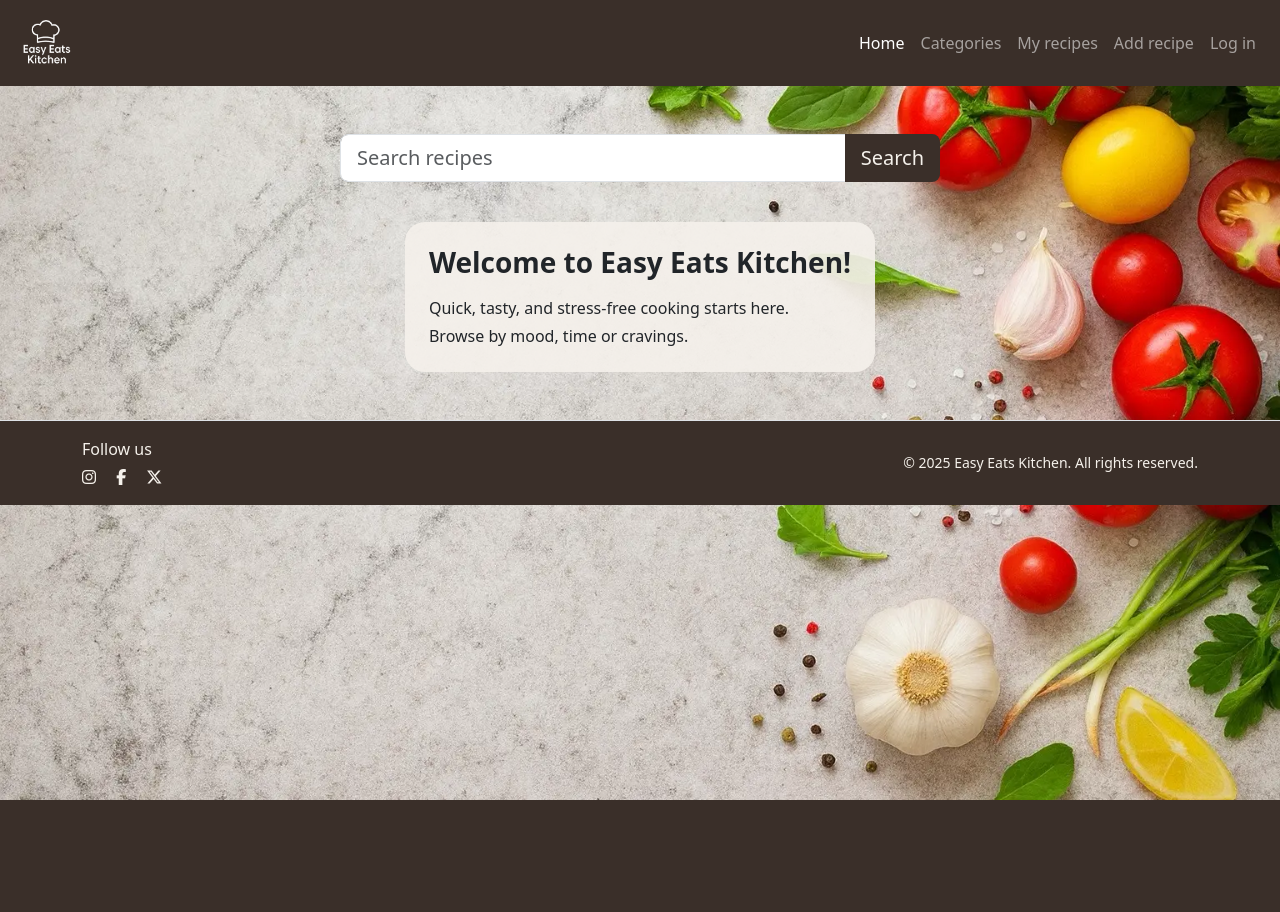
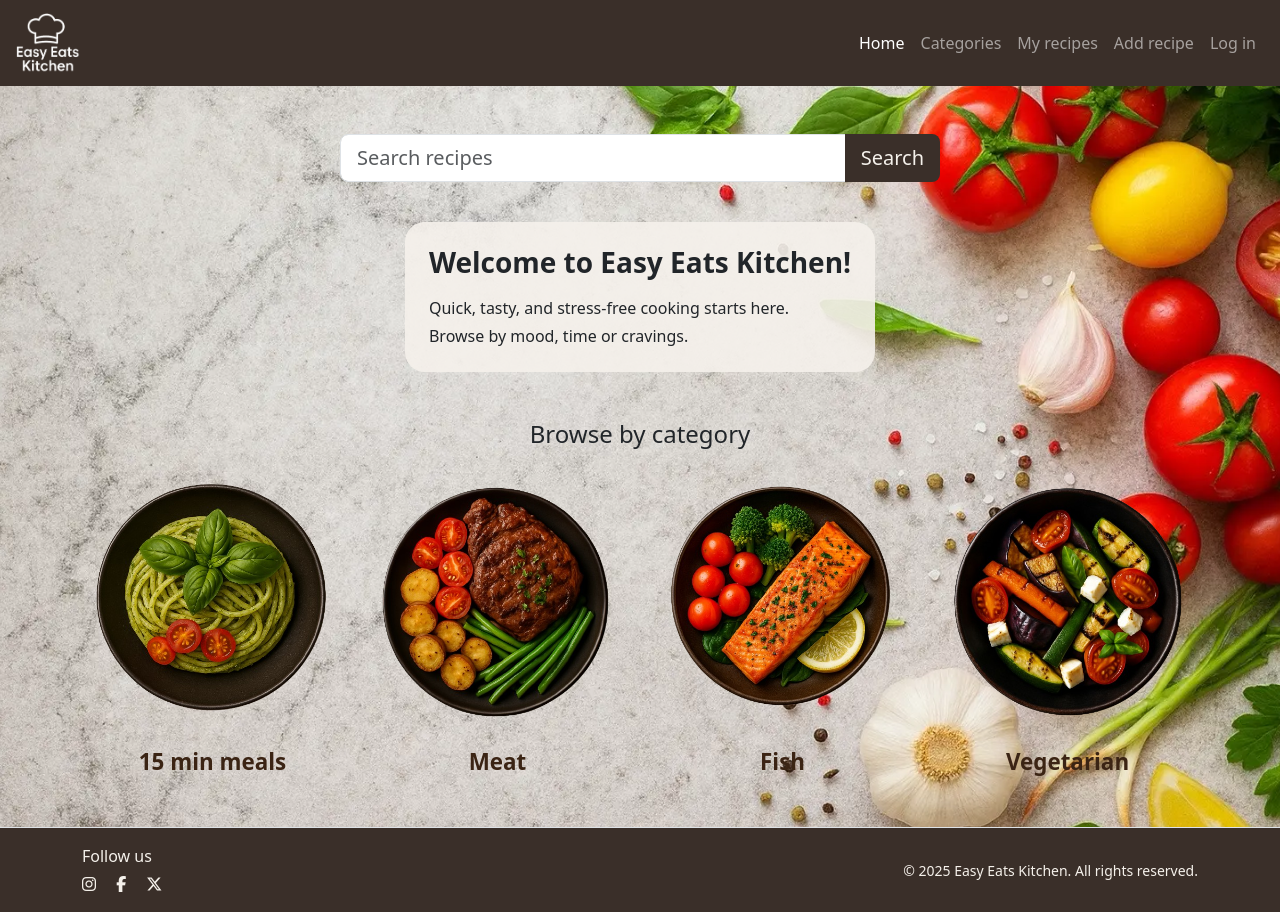
Before and after one commit to jolantadjatlova/easy-eats-kitchen, a Django app: page / in a window 1280 px wide. Before the commit the page ends 800 px from the top, so only its background shows below. Run offline with Django 4.2, Linux system fonts and the light colour scheme.

Commit message:
Update category UI and add category images

```diff
--- a/recipes/templates/recipes/base.html
+++ b/recipes/templates/recipes/base.html
@@ -91,20 +91,20 @@
     <main class="flex-grow-1">
     <div class="container text-center my-5">
 
+
         <!-- Search bar -->
         <form class="d-flex justify-content-center mb-4" role="search" style="max-width: 600px; margin: 0 auto;">
             <div class="input-group">
-
                 <input type="text" class="form-control form-control-lg"
                        placeholder="Search recipes">
-
                 <button class="btn btn-lg" type="submit"
                         style="background-color: #3A2F29; color: #F5F1EB; border: none;">
                     Search
                 </button>
             </div>
         </form>
-  <!-- Welcome card -->
+
+        <!-- Welcome card -->
         <div class="d-flex justify-content-center">
             <div class="mt-3 p-4 text-start"
                  style="max-width: 520px; background-color: rgba(245, 241, 235, 0.9); border-radius: 20px;">
@@ -117,6 +117,55 @@
                 </p>
             </div>
         </div>
+
+        <!-- Category section -->
+        <section class="mt-5">
+            <h2 class="h4 mb-4">Browse by category</h2>
+
+            <div class="row justify-content-center g-4">
+                <!-- 15 min meals -->
+                <div class="col-6 col-md-3">
+                    <div class="d-flex flex-column align-items-center">
+                        <img src="{% static 'images/category-15min.png' %}"
+                             alt="15 min meals"
+                             class="img-fluid category-img rounded-circle mb-2">
+                         <span class="category-name">15 min meals</span>
+                    </div>
+                </div>
+
+                <!-- Meat -->
+                <div class="col-6 col-md-3">
+                    <div class="d-flex flex-column align-items-center">
+                        <img src="{% static 'images/category-meat.png' %}"
+                             alt="Meat"
+                             class="img-fluid category-img rounded-circle mb-2">
+                        <span class="category-name">Meat</span>
+                    </div>
+                </div>
+
+                <!-- Fish -->
+                <div class="col-6 col-md-3">
+                    <div class="d-flex flex-column align-items-center">
+                        <img src="{% static 'images/category-fish.png' %}"
+                             alt="Fish"
+                             class="img-fluid category-img rounded-circle mb-2">
+                        <span class="category-name">Fish</span>
+                    </div>
+                </div>
+
+                <!-- Vegetarian -->
+                <div class="col-6 col-md-3">
+                    <div class="d-flex flex-column align-items-center">
+                        <img src="{% static 'images/category-veg.png' %}"
+                             alt="Vegetarian"
+                             class="img-fluid category-img rounded-circle mb-2">
+                         <span class="category-name">Vegetarian</span>
+                    </div>
+                </div>
+            </div>
+        </section>
+
+    </div>  <!-- end .container -->
 </main>
 
        <!-- Footer -->
--- a/static/css/style.css
+++ b/static/css/style.css
@@ -5,3 +5,9 @@ body {
     background-repeat: no-repeat;
     min-height: 100vh;
 }
+.category-name {
+    font-size: 1.4rem;
+    font-weight: 700;
+    margin-top: 0.25rem;
+    color: #3b2414;
+}
```
Also changed, not shown: static/images/category-15min.png (added), static/images/category-fish.png (added), static/images/category-meat.png (added), static/images/category-veg.png (added), static/images/easy_eats_logo.png.
